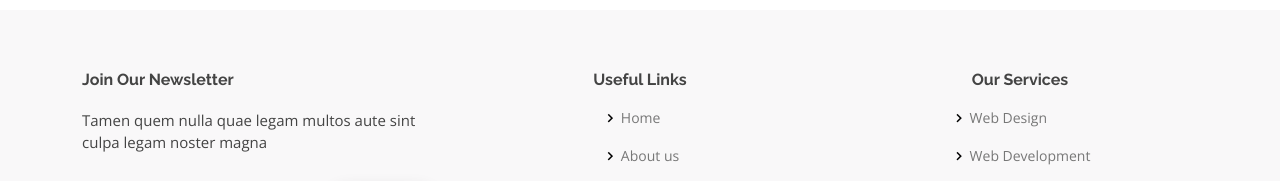
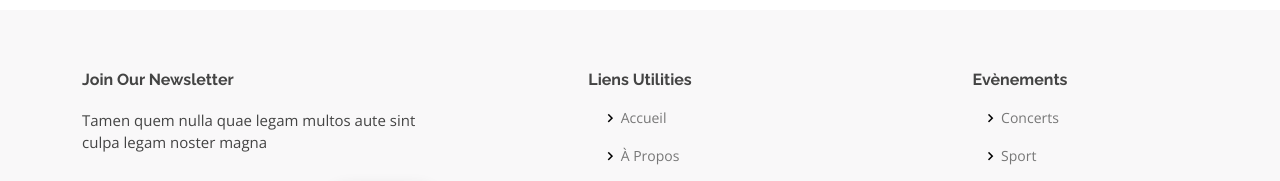
Before and after one commit to aimedey19/last_tickets, a plain HTML site: page index.html in a window 1280 px wide. Shown: the part 1451-1632 px from the top of the page. Drawn offline with nearby package versions, Linux system fonts and the light colour scheme.

Commit message:
Second commit

```diff
--- a/index.html
+++ b/index.html
@@ -224,21 +224,20 @@
           </div> -->
 
           <div class="col-lg-4 col-md-6 d-flex flex-column align-items-center  footer-links">
-            <h4>Useful Links</h4>
+            <h4>Liens Utilities</h4>
             <ul>
-              <li><i class="bx bx-chevron-right"></i> <a href="#">Home</a></li>
-              <li><i class="bx bx-chevron-right"></i> <a href="#">About us</a></li>
+              <li><i class="bx bx-chevron-right"></i> <a href="#">Accueil</a></li>
+              <li><i class="bx bx-chevron-right"></i> <a href="#">À Propos</a></li>
             </ul>
           </div>
 
           <div class="col-lg-4 col-md-6 d-flex flex-column align-items-center footer-links">
-            <h4>Our Services</h4>
+            <h4>Evènements</h4>
             <ul>
-              <li><i class="bx bx-chevron-right"></i> <a href="#">Web Design</a></li>
-              <li><i class="bx bx-chevron-right"></i> <a href="#">Web Development</a></li>
+              <li><i class="bx bx-chevron-right"></i> <a href="#">Concerts</a></li>
+              <li><i class="bx bx-chevron-right"></i> <a href="#">Sport</a></li>
             </ul>
           </div>
-
 
         </div>
       </div>
```
